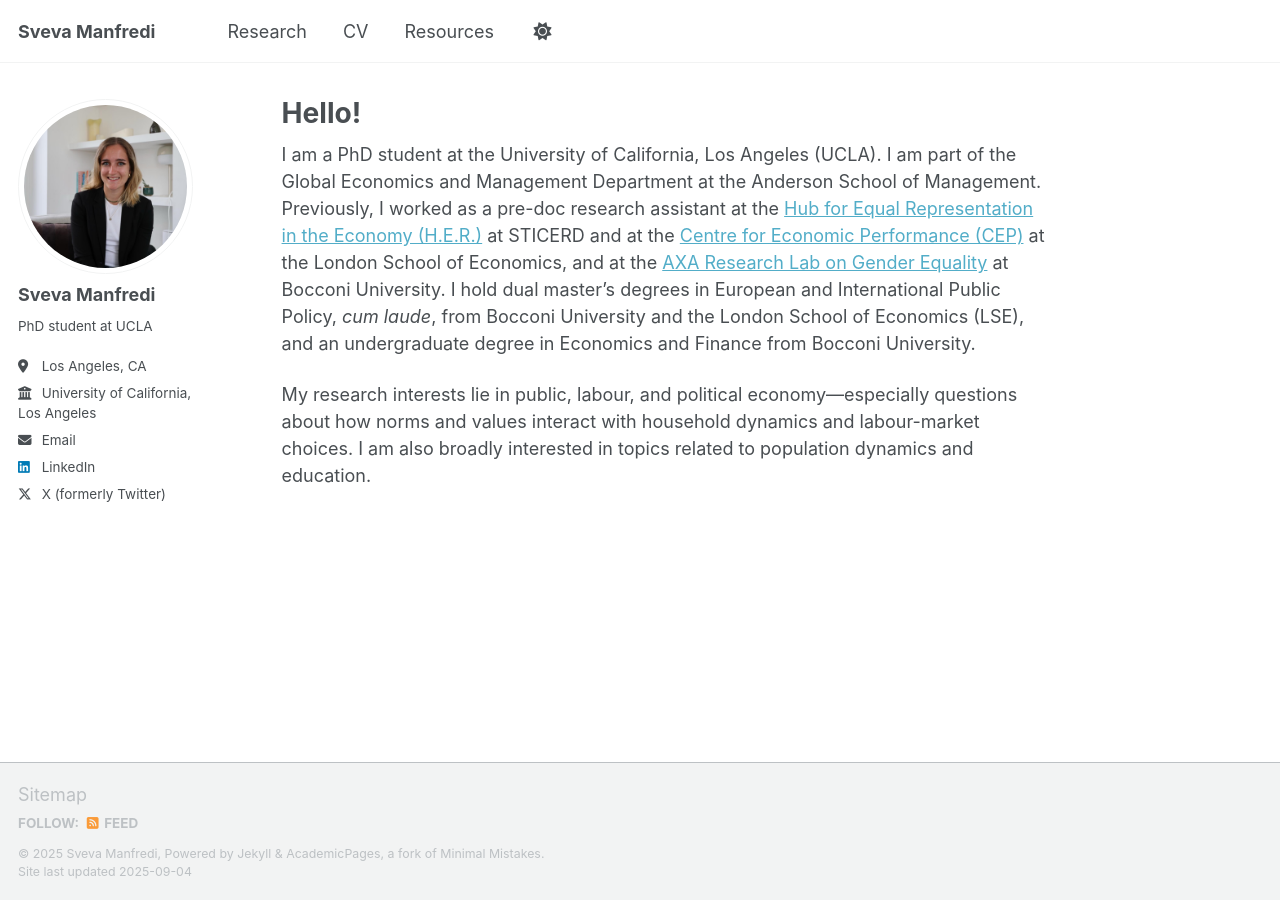
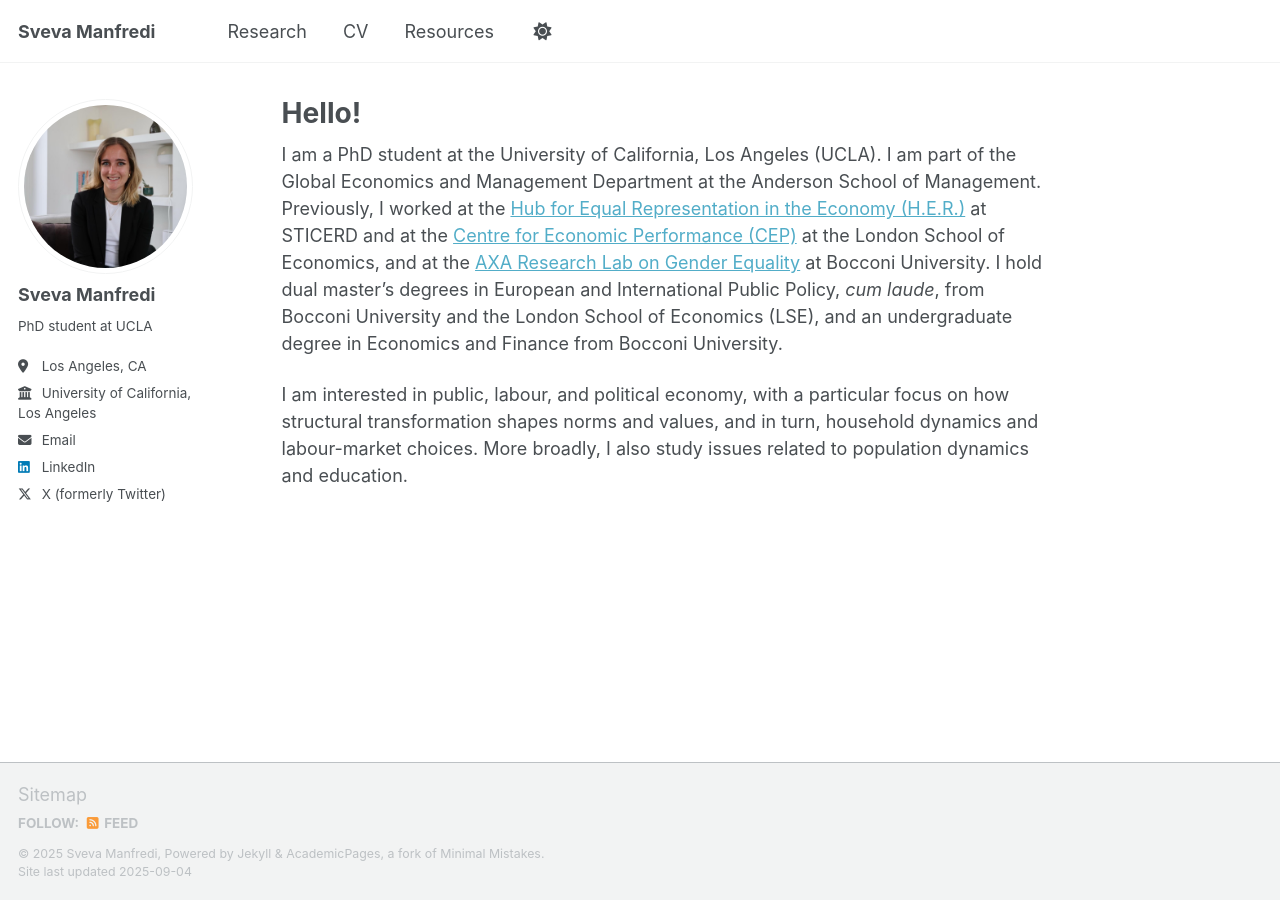
Before and after one commit to svemanfre/svemanfre.github.io, a Jekyll site: the page built from _pages/about.md, in a window 1280 px wide. Built offline with Jekyll 4.4.1, drawn with Linux system fonts in a browser that asks for light colours; a script that is not in the unit is left out.

Commit message:
Update about.md

```diff
--- a/_pages/about.md
+++ b/_pages/about.md
@@ -7,6 +7,6 @@ redirect_from:
   - /about/
   - /about.html
 ---
-I am a PhD student at the University of California, Los Angeles (UCLA). I am part of the Global Economics and Management Department at the Anderson School of Management. Previously, I worked as a pre-doc research assistant at the [Hub for Equal Representation in the Economy (H.E.R.)](https://sticerd.lse.ac.uk/_new/our-work/gender-equality/) at STICERD and at the [Centre for Economic Performance (CEP)](https://cep.lse.ac.uk) at the London School of Economics, and at the [AXA Research Lab on Gender Equality](https://genderlab.unibocconi.eu/) at Bocconi University. I hold dual master’s degrees in European and International Public Policy, *cum laude*, from Bocconi University and the London School of Economics (LSE), and an undergraduate degree in Economics and Finance from Bocconi University.
+I am a PhD student at the University of California, Los Angeles (UCLA). I am part of the Global Economics and Management Department at the Anderson School of Management. Previously, I worked at the [Hub for Equal Representation in the Economy (H.E.R.)](https://sticerd.lse.ac.uk/_new/our-work/gender-equality/) at STICERD and at the [Centre for Economic Performance (CEP)](https://cep.lse.ac.uk) at the London School of Economics, and at the [AXA Research Lab on Gender Equality](https://genderlab.unibocconi.eu/) at Bocconi University. I hold dual master’s degrees in European and International Public Policy, *cum laude*, from Bocconi University and the London School of Economics (LSE), and an undergraduate degree in Economics and Finance from Bocconi University.
 
-My research interests lie in public, labour, and political economy—especially questions about how norms and values interact with household dynamics and labour-market choices. I am also broadly interested in topics related to population dynamics and education.
+I am interested in public, labour, and political economy, with a particular focus on how structural transformation shapes norms and values, and in turn, household dynamics and labour-market choices. More broadly, I also study issues related to population dynamics and education.
```
